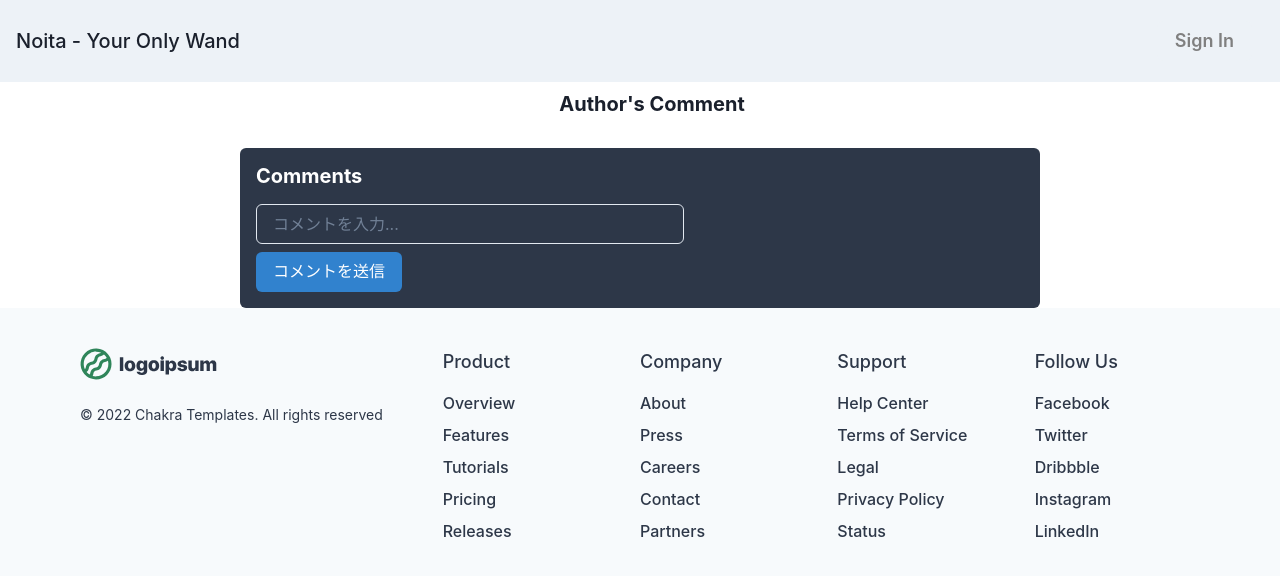
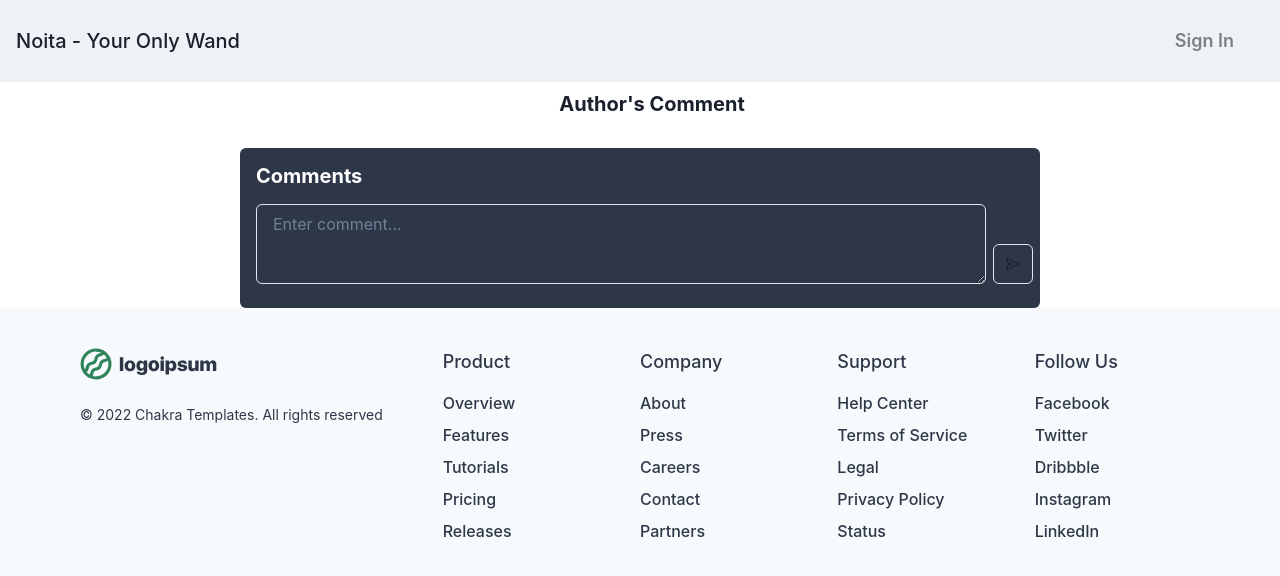
Before and after one commit to subaru0317/Noita-app, a React (Vite) app: page /list/1 in a window 1280 px wide. Shown: the top 576 px of the page. Built offline with nearby package versions, Linux system fonts and the light colour scheme; no server answers; the database is empty; what @ffmpeg/ffmpeg would draw is missing.

Commit message:
コメント書き込み時に送信ボタンにEnter＋Shiftの誘導Tooltipを設置

```diff
--- a/src/components/CommentActions.jsx
+++ b/src/components/CommentActions.jsx
@@ -1,9 +1,10 @@
 import { ButtonGroup, IconButton, Input, Tooltip, Box, Text, Kbd, Spacer } from "@chakra-ui/react";
 import { auth, db } from "../firebase";
 import { BiEditAlt } from "react-icons/bi";
+import { BiTrash } from "react-icons/bi";
 import { useState, useEffect } from 'react';
 import { onAuthStateChanged } from "firebase/auth";
-import { collection, doc, getDoc, updateDoc } from "firebase/firestore";
+import { collection, doc, getDoc, updateDoc, deleteDoc } from "firebase/firestore";
 
 const CommentActions = ({userId, commentId}) => {
   const [currentUser, setCurrentUser] = useState(null);
@@ -39,6 +40,12 @@ const CommentActions = ({userId, commentId}) => {
     setEditing(!editing);
   };
 
+  const handleDelete = async () => {
+    const commentsRef = collection(db, "comments");
+    const commentDoc = doc(commentsRef, commentId);
+    await deleteDoc(commentDoc);
+  };
+
   const handleInputChange = (event) => {
     setComment(event.target.value);
   };
@@ -61,7 +68,7 @@ const CommentActions = ({userId, commentId}) => {
   return (
     <Box>
       {userId === currentUser?.uid && (
-        <ButtonGroup>
+        <ButtonGroup isAttached>
           <Tooltip label="Edit" openDelay={100} placement="top">
             <IconButton
               icon={<BiEditAlt size='16px'/>}
@@ -69,6 +76,15 @@ const CommentActions = ({userId, commentId}) => {
               aria-label='Edit comment'
               size='xs'
               onClick={handleEdit}
+            />
+          </Tooltip>
+          <Tooltip label="Delete" openDelay={100} placement="top">
+            <IconButton
+              icon={<BiTrash size='16px' />}
+              colorScheme='ghost'
+              aria-label='Delete comment'
+              size='xs'
+              onClick={handleDelete}
             />
           </Tooltip>
         </ButtonGroup>
@@ -80,14 +96,14 @@ const CommentActions = ({userId, commentId}) => {
               onChange={handleInputChange}
               onKeyDown={handleInputKeyDown}
             />
-          <Text fontSize="xs" mt={2}>
-            <Kbd color='black'>Shift</Kbd> + <Kbd color='black'>Enter</Kbd> : Save
+            <span>
+              <Kbd color='black' fontSize='xs'>Shift</Kbd> + <Kbd color='black' fontSize='xs'>Enter</Kbd> : Save
               <Spacer />
-            <Kbd color='black'>Esc</Kbd> : Cancel
-          </Text>
+              <Kbd color='black' fontSize='xs'>Esc</Kbd> : Cancel
+            </span>
           </>
         ) : (
-        <p></p>
+          <></>
         )}
     </Box>
   );
--- a/src/components/CommentList.jsx
+++ b/src/components/CommentLists.jsx
@@ -1,4 +1,4 @@
-import CommentActions from '../components/CommentActions';
+import CommentActions from './CommentActions';
 import {
   Avatar,
   Box,
@@ -9,7 +9,7 @@ import {
 } from "@chakra-ui/react";
 import { formatDistanceToNow } from 'date-fns';
 
-const CommentList = ({comments}) => {
+const CommentLists = ({comments}) => {
   return (
     <>
       {comments.map((comment) => (
@@ -37,4 +37,4 @@ const CommentList = ({comments}) => {
 }
 
 
-export default CommentList;
+export default CommentLists;
--- a/src/components/CommetInputField.jsx
+++ b/src/components/CommetInputField.jsx
@@ -1,10 +1,12 @@
 import { useState } from 'react';
-import { Input, Button, Box } from '@chakra-ui/react';
+import { Textarea, Box, IconButton, Tooltip, Kbd, Flex, Center } from '@chakra-ui/react';
 import { db, auth } from "../firebase";
-import { addDoc, updateDoc, collection, serverTimestamp} from "firebase/firestore";
+import { addDoc, updateDoc, collection, serverTimestamp } from "firebase/firestore";
+import { AiOutlineSend } from "react-icons/ai";
 
 const CommentInputField = ({ imageId }) => {
   const [newComment, setNewComment] = useState('');
+  const [showTooltip, setShowTooltip] = useState(false);
 
   const handleCommentSubmit = async (e) => {
     e.preventDefault();
@@ -25,22 +27,61 @@ const CommentInputField = ({ imageId }) => {
     setNewComment('');
   };
 
-
   const handleNewCommentChange = (e) => {
     setNewComment(e.target.value);
+    setShowTooltip(e.target.value !== '');
+  };
+
+  const handleKeyPress = (e) => {
+    if (e.key === 'Enter' && e.shiftKey) {
+      handleCommentSubmit(e);
+    }
+  };
+
+  const ToolTipMessage = () => {
+    return (
+      <>
+        <Flex direction="column" align="center">
+          <Kbd fontSize='10px'>Shift</Kbd>
+          <Center>+</Center>
+          <Kbd fontSize='10px'>Enter</Kbd>
+        </Flex>
+      </>
+    );
   };
 
   return (
-    <Box as="form" onSubmit={handleCommentSubmit}>
-      <Input
+    <Box as="form" onSubmit={handleCommentSubmit} pos="relative">
+      <Textarea
         value={newComment}
         onChange={handleNewCommentChange}
-        placeholder="コメントを入力..."
+        onKeyPress={handleKeyPress}
+        placeholder="Enter comment..."
         mb={2}
+        resize="vertical"
+        width="730px"  // Set the width of the Textarea
       />
-      <Button type="submit" colorScheme="blue">
-        コメントを送信
-      </Button>
+      <Box pos="absolute" right="-45px" bottom="8px">
+        <Tooltip
+          hasArrow
+          label={<ToolTipMessage />}
+          isOpen={showTooltip}
+          bgColor="white"
+          color="black"
+          placement="top"
+          openDelay={500}
+          width="43px"
+          border="3px solid"
+          borderColor="white"
+        >
+          <IconButton
+            icon={<AiOutlineSend />}
+            onClick={handleCommentSubmit}
+            variant="outline"
+            left="2px"
+          />
+        </Tooltip>
+      </Box>
     </Box>
   );
 };
--- a/src/components/UserCommetSection.jsx
+++ b/src/components/UserCommetSection.jsx
@@ -1,6 +1,6 @@
 import { Flex, Heading } from "@chakra-ui/react";
 import CommentInputField from "./CommetInputField";
-import CommentList from "./CommentList";
+import CommentLists from "./CommentLists";
 
 const UserCommentSection = ({comments, imageId}) => {
   return (
@@ -8,7 +8,7 @@ const UserCommentSection = ({comments, imageId}) => {
       <Heading as="h3" size="md" mb={4} color="white">
         Comments
       </Heading>
-      <CommentList comments={comments}/>
+      <CommentLists comments={comments}/>
       <CommentInputField imageId={imageId}/>
     </Flex>
   );
```
Lines whose indentation alone changed are shown as unchanged.
